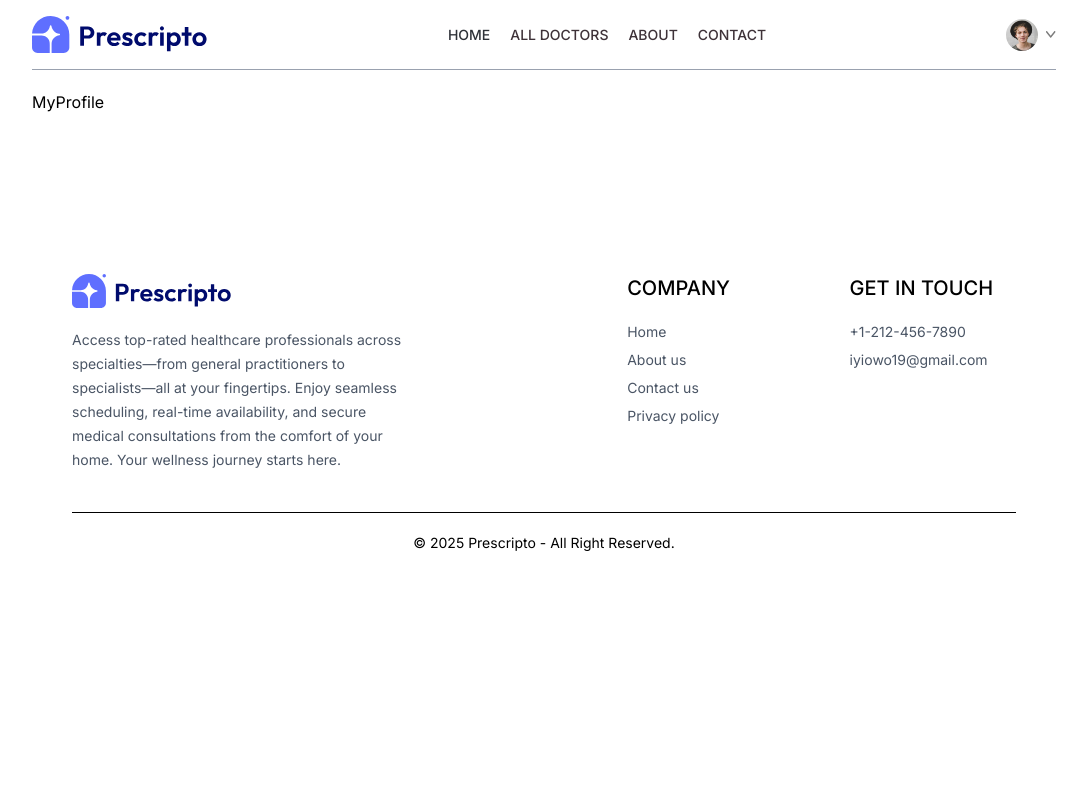
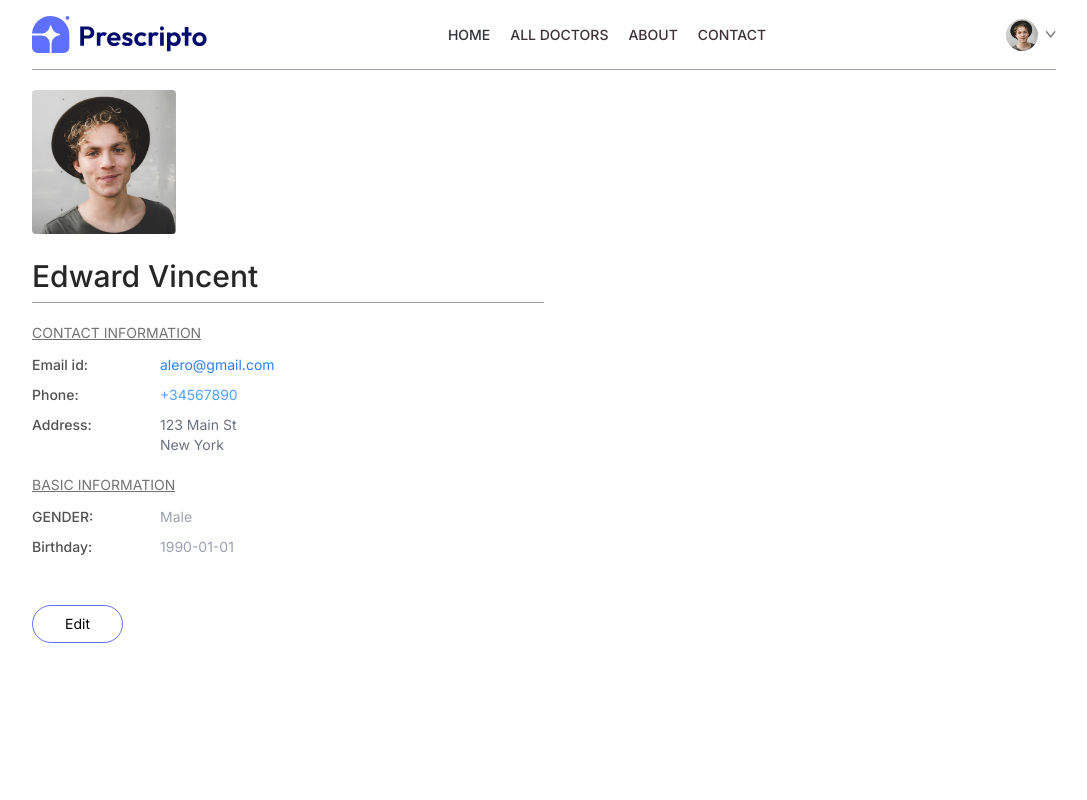
Before and after one commit to David-Jesse/prescripto, a React (Vite) app: page /my-profile in a window 1280 px wide. Shown: the top 800 px of the page, without its empty margins (96-1183 px from the left). Built offline with nearby package versions, Linux system fonts and the light colour scheme.

Commit message:
feat: added my-profile component

```diff
--- a/src/pages/Login.tsx
+++ b/src/pages/Login.tsx
@@ -15,7 +15,7 @@
 
     return (
         <form
-            action=""
+            action={onSubmit}
             className={'min-h-[80vh] flex justify-center items-center'}
         >
             <div
--- a/src/pages/MyProfile.tsx
+++ b/src/pages/MyProfile.tsx
@@ -1,9 +1,94 @@
-
+import {useState} from "react";
+import profile_pic from '../assets/profile_pic.png'
 
 const MyProfile = () => {
+    const [userData, setUserData] = useState({
+        name: "Edward Vincent",
+        image: profile_pic,
+        phone: "+34567890",
+        email: "alero@gmail.com",
+        address: {
+            line1: "123 Main St",
+            line2: "New York"
+        },
+        gender: "Male",
+        dob: "1990-01-01",
+    });
+
+    const [isEdit, setIsEdit] = useState(false);
+
     return (
-        <div>
-            MyProfile
+        <div className={'max-w-lg flex flex-col gap-2 text-sm'}>
+            <img src={profile_pic} alt={profile_pic} className={'w-36 rounded'}/>
+
+            {isEdit ? <input className={'bg-gray-50 text-3xl font-medium max-w-60 mt-4'} type="text" onChange={e => setUserData({...userData, name: e.target.value})}/>
+                : <p className={'font-medium text-3xl text-neutral-800 mt-4'}>{userData.name}</p>
+            }
+
+            <hr className={'bg-zinc-400 h-[1px] border-none'}/>
+            <div>
+                <p className={'text-neutral-500 underline mt-3'}>CONTACT INFORMATION</p>
+                <div className={'grid grid-cols-[1fr_3fr] gap-y-2.5 mt-3 text-neutral-600'}>
+                    <p className={'font-medium'}>Email id:</p>
+                    <p className={'text-blue-500'}>{userData.email}</p>
+                    <p className={'font-medium'}>Phone:</p>
+
+                    {
+                        isEdit
+                            ? <input className={'bg-gray-100 max-w-52'} type="text" value={userData.phone}
+                                     onChange={e => setUserData(prev => ({...prev, phone: e.target.value}))}/>
+                            : <p className={'text-blue-400'}>{userData.phone}</p>
+                    }
+                    <p className={'font-medium'}>Address:</p>
+                    {
+                        isEdit
+                            ? <p>
+                                <input className={'bg-gray-50'} onChange={(e) => setUserData(prev => ({
+                                    ...prev,
+                                    address: {...prev.address, line1: e.target.value}
+                                }))} value={userData.address.line1} type="text"/>
+                                <br/>
+                                <input className={'bg-gray-50'} type="text" onChange={(e) => setUserData(prev => ({
+                                    ...prev,
+                                    address: {...prev.address, line2: e.target.value}
+                                }))} value={userData.address.line2}/>
+                            </p>
+                            : <p className={'text-gray-500'}>
+                                {userData.address.line1} <br/>
+                                {userData.address.line2}
+                            </p>
+                    }
+                </div>
+            </div>
+            <div>
+                <p className={'text-neutral-500 underline mt-3'}>BASIC INFORMATION</p>
+                <div className={'grid grid-cols-[1fr_3fr] gap-y-2.5 mt-3 text-neutral-600'}>
+                    <p className={'font-medium'}>GENDER:</p>
+                    {
+                        isEdit
+                            ? <select className={'max-w-20 bg-gray-100'} onChange={(e) => setUserData(prev => ({...prev, gender: e.target.value}))}
+                                      value={userData.gender}>
+                                <option value="Male">Male</option>
+                                <option value="Female">Female</option>
+                            </select>
+                            : <p className={'text-gray-400 '}>{userData.gender}</p>
+                    }
+                    <p className={'font-medium'}>Birthday:</p>
+                    {
+                        isEdit ?
+                            <input className={'max-w-28 bg-gray-100'} type="date" onChange={(e) => setUserData(prev => ({...prev, dob: e.target.value}))}
+                                   value={userData.dob}/>
+                            : <p className={'text-gray-400'}>{userData.dob}</p>
+                    }
+                </div>
+            </div>
+
+            <div className={'mt-10 '}>
+                {
+                    isEdit ? <button className={'border border-[#5f6fff] px-8 py-2 cursor-pointer rounded-full hover:bg-[#5f6fff] hover:text-white transition-all'} onClick={() => setIsEdit(false)}>Save information</button>
+                        : <button className={'border border-[#5f6fff] px-8 py-2 cursor-pointer rounded-full hover:bg-[#5f6fff] hover:text-white transition-all'} onClick={() => setIsEdit(true)}>Edit</button>
+                }
+            </div>
         </div>
     )
 }
```
